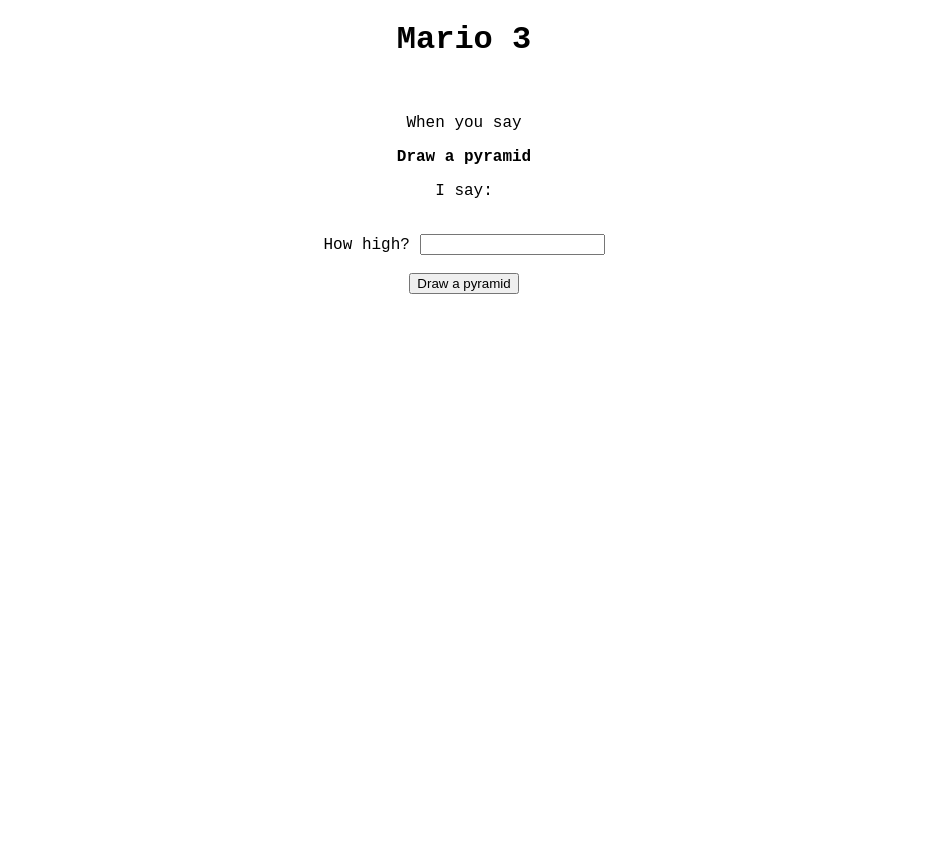
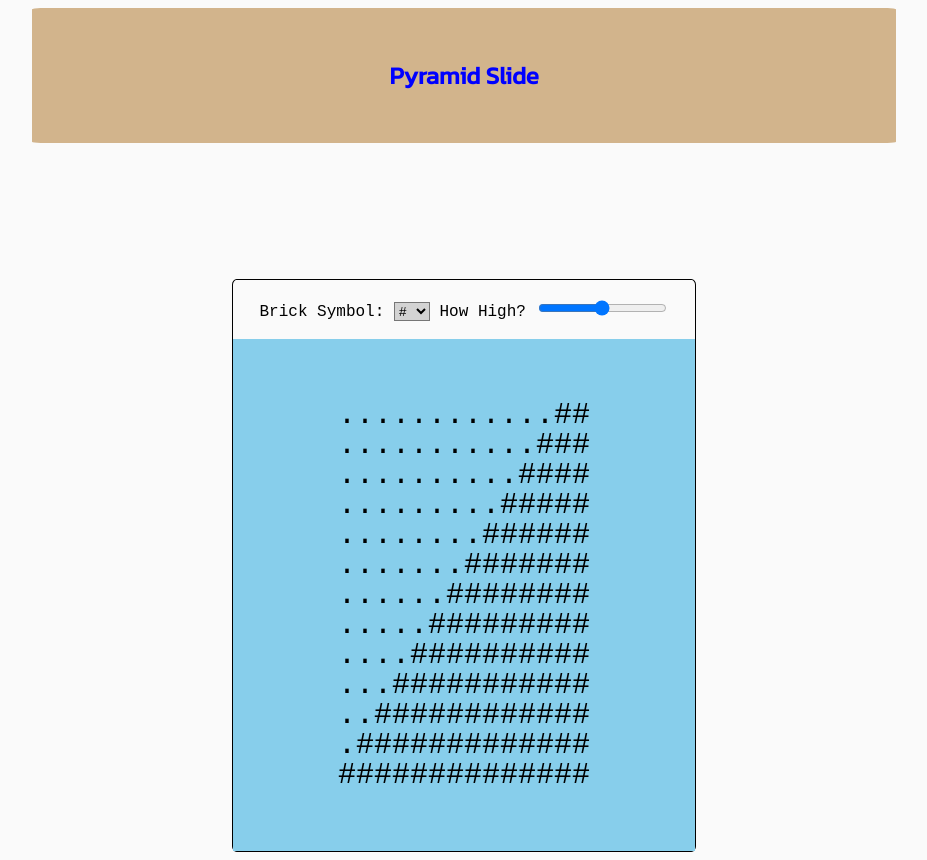
Before and after one commit to kwreel/Mario-Pyramid, a plain HTML site: page index.html in a window 1280 px wide. Shown: the whole page, without its empty margins (176-1103 px from the left). Before the commit the page ends 800 px from the top, so only its background shows below. Drawn offline with Linux system fonts and the light colour scheme.

Commit message:
Added slider and select input. styled page

```diff
--- a/index.html
+++ b/index.html
@@ -1,44 +1,30 @@
 <!DOCTYPE html>
 <html>
 <head>
-    <style>
-
-        #pyramid {
-            line-height: 0;
-            font-size: 30px;
-        }
-
-        body {
-            font-family: "Courier New", monospace;
-            text-align: center;
-        }
-    </style>
+<link rel="stylesheet" href="style.css">
+<link href='https://fonts.googleapis.com/css?family=Kanit' rel='stylesheet'>
 </head>
 <body >
-    <h1>Mario 3</h1>
-
+  <h2 id="title">Pyramid Slide</h2>
+  <br><br>
+  <div id="pyramidAndInputs">
     <br>
 
-    <p>When you say</p>
+    <label>Brick Symbol: </label>
+    <select name="bricks" id="bricks" onchange="changeBrickSymbol()">
+      <option value="#">#</option>
+      <option value="@">@</option>
+      <option value="X">X</option>
+      <option value="$">$</option>
+    </select>
 
-    <p><strong>Draw a pyramid</strong></p>
-
-    <p>I say:</p>
-
-    <br>
-
-    <label>How high?</label>
-
-    <input type="text" id="height"/>
-
-    <br><br>
-
-    <button onclick="determineHeightAndThenDrawPyramid()">Draw a pyramid</button>
+    <label>How High?</label>
+    <input type="range" id="height" min="1" max="25" step="1" oninput="determineHeightAndThenDrawPyramid()"/>
 
     <br><br>
 
     <div id="pyramid"></div>
-
+  </div>
     <script src="mario.js"></script>
 </body>
 </html>
--- a/mario.js
+++ b/mario.js
@@ -1,3 +1,4 @@
+changeBrickSymbol();
 function determineHeightAndThenDrawPyramid(){
   let x = document.getElementById("height").value;
   printPyramid(x);
@@ -5,12 +6,12 @@
 function printPyramid(height) {
   document.getElementById("pyramid").innerHTML = "";
   space = ".";
-  brick = "#";
+  //brick = brickSymbol;
     for (i=1; i<=height; i++){
       row = "";
       spaces = height - i;
       row = row + space.repeat(spaces);
-      row = row + brick.repeat(i) + "#";
+      row = row + brick.repeat(i) + brick;
       const para = document.createElement("p");
       const node = document.createTextNode(row);
       para.appendChild(node);
@@ -18,3 +19,8 @@
       element.appendChild(para);
     }
 }
+function changeBrickSymbol(){
+  let y = document.getElementById("bricks");
+  brick = y.value;
+  determineHeightAndThenDrawPyramid();
+}
--- /dev/null
+++ b/style.css
@@ -0,0 +1,28 @@
+#pyramid {
+  line-height: 0;
+  font-size: 30px;
+  background-color: skyblue;
+  padding: 10%;
+}
+#pyramidAndInputs {
+  border: solid 1px;
+  border-radius: 1%;
+  padding: 0%;
+  margin: 0px 400px;
+}
+#bricks {
+  background-color: lightgray;
+}
+body {
+  font-family: "Courier New", monospace;
+  text-align: center;
+  background-color: #fafafa;
+}
+#title {
+  background-color: tan;
+  border-radius: 1%;
+  padding: 50px 200px;
+  margin: 0% 200px 100px 200px;
+  font-family: "Kanit";
+  color: blue;
+}
```
